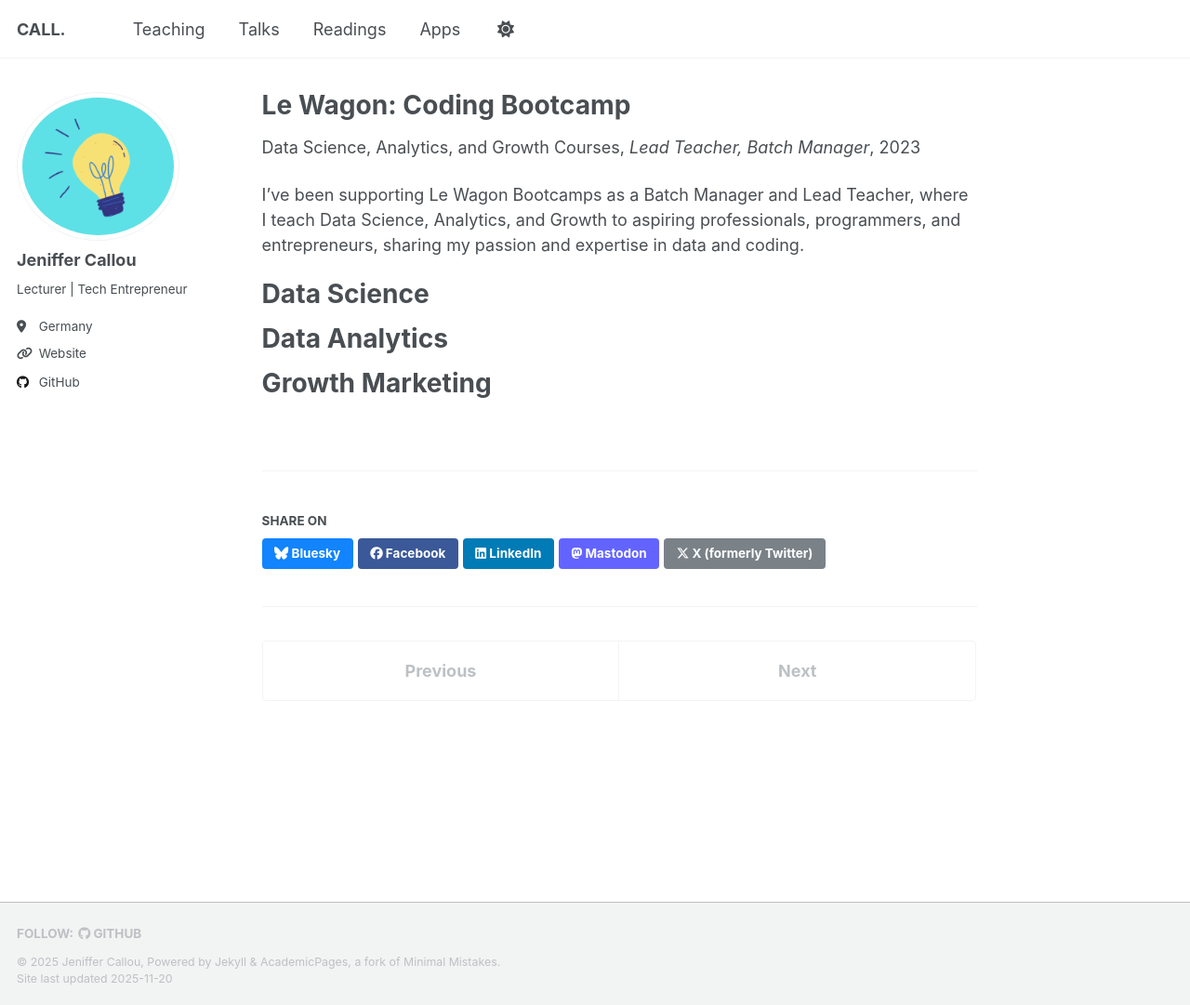
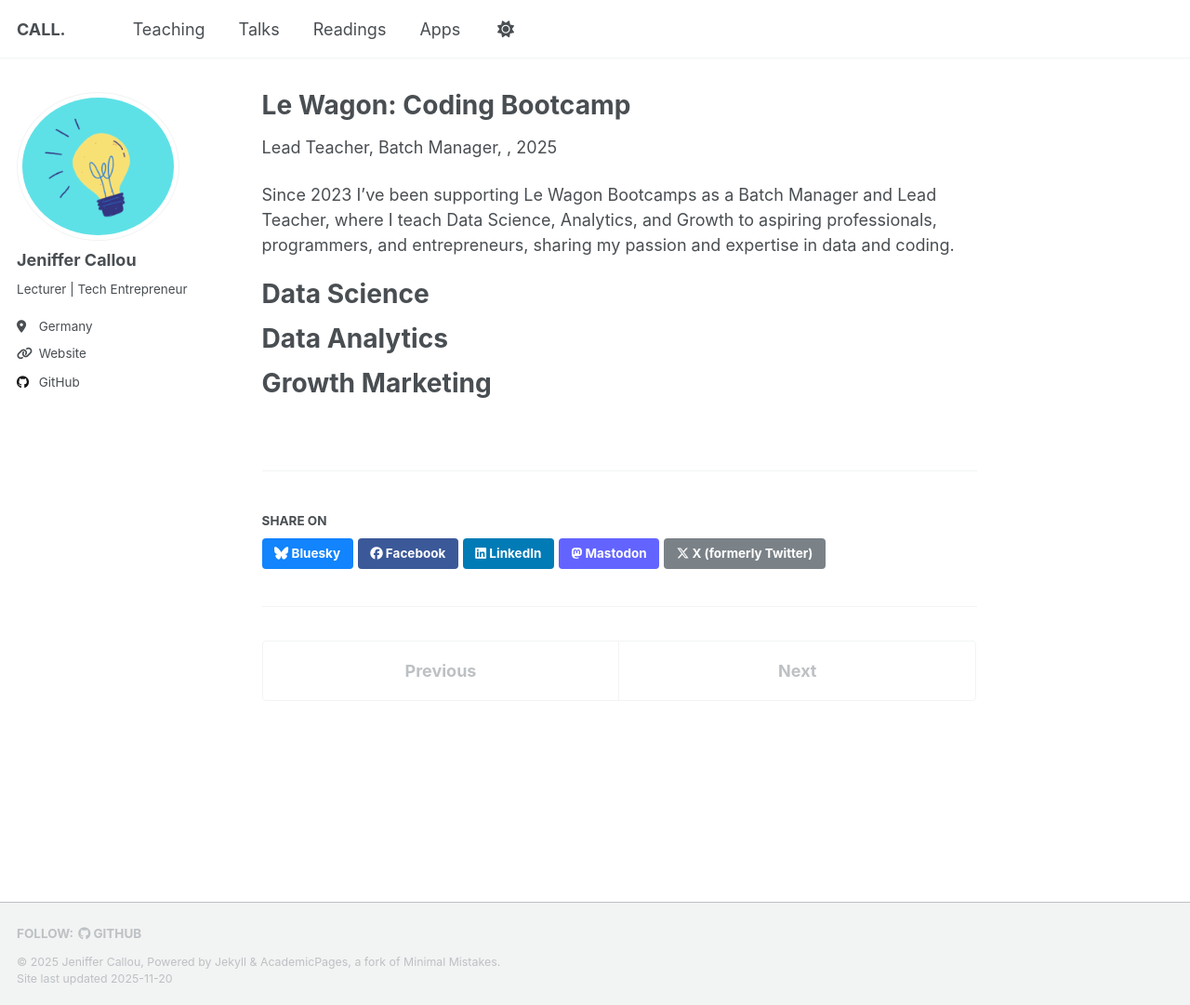
Before and after one commit to JenCall/jencall.github.io, a Jekyll site: the page built from _teaching/2014-spring-teaching-1.md, in a window 1280 px wide and 1081 px high. Shown: the whole window at 93% size. Built offline with Jekyll 4.4.1, drawn with Linux system fonts in a browser that asks for light colours; a script that is not in the unit is left out.

Commit message:
Revise teaching role and date for Le Wagon
Updated the role description and date for Le Wagon teaching.

```diff
--- a/_teaching/2014-spring-teaching-1.md
+++ b/_teaching/2014-spring-teaching-1.md
@@ -1,14 +1,12 @@
 ---
 title: "Le Wagon: Coding Bootcamp"
 collection: teaching
-type: "Data Science, Analytics, and Growth Courses"
+type: "Lead Teacher, Batch Manager"
 permalink: /teaching/le-wagon
-venue: "Lead Teacher, Batch Manager"
-date: 02/2023
 location: "France, Germany, Netherlands, Sao Paulo, Mauritius, Dubai"
 ---
 
-I’ve been supporting Le Wagon Bootcamps as a Batch Manager and Lead Teacher, where I teach Data Science, Analytics, and Growth to aspiring professionals, programmers, and entrepreneurs, sharing my passion and expertise in data and coding.
+Since 2023 I’ve been supporting Le Wagon Bootcamps as a Batch Manager and Lead Teacher, where I teach Data Science, Analytics, and Growth to aspiring professionals, programmers, and entrepreneurs, sharing my passion and expertise in data and coding.
 
 Data Science
 ======
```
